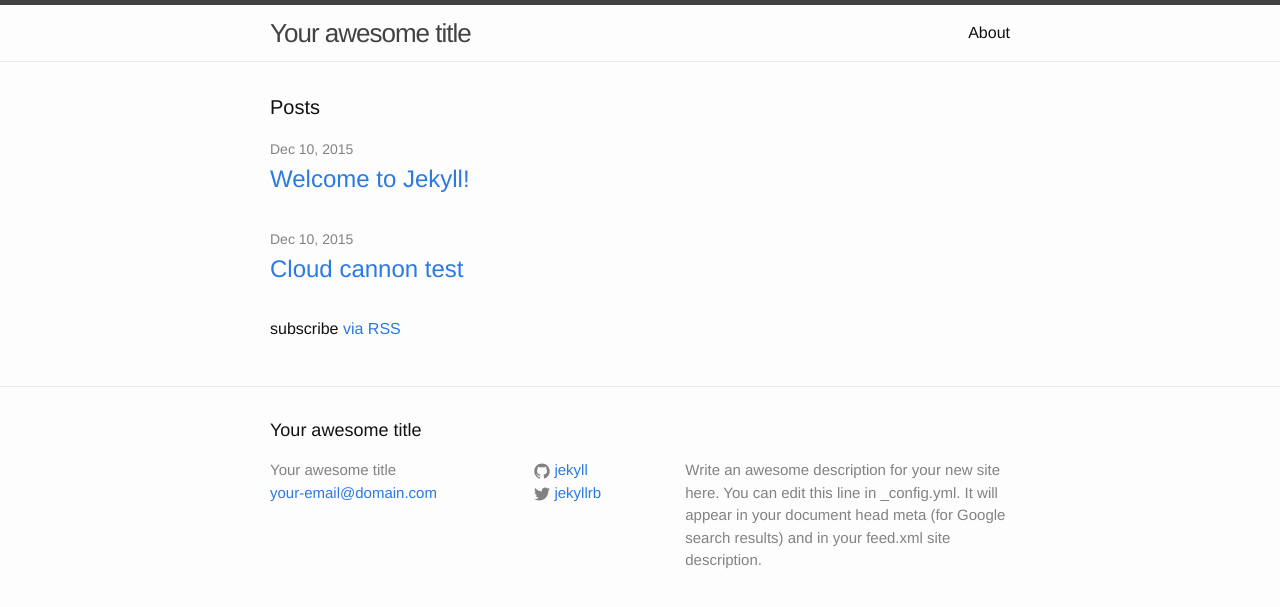
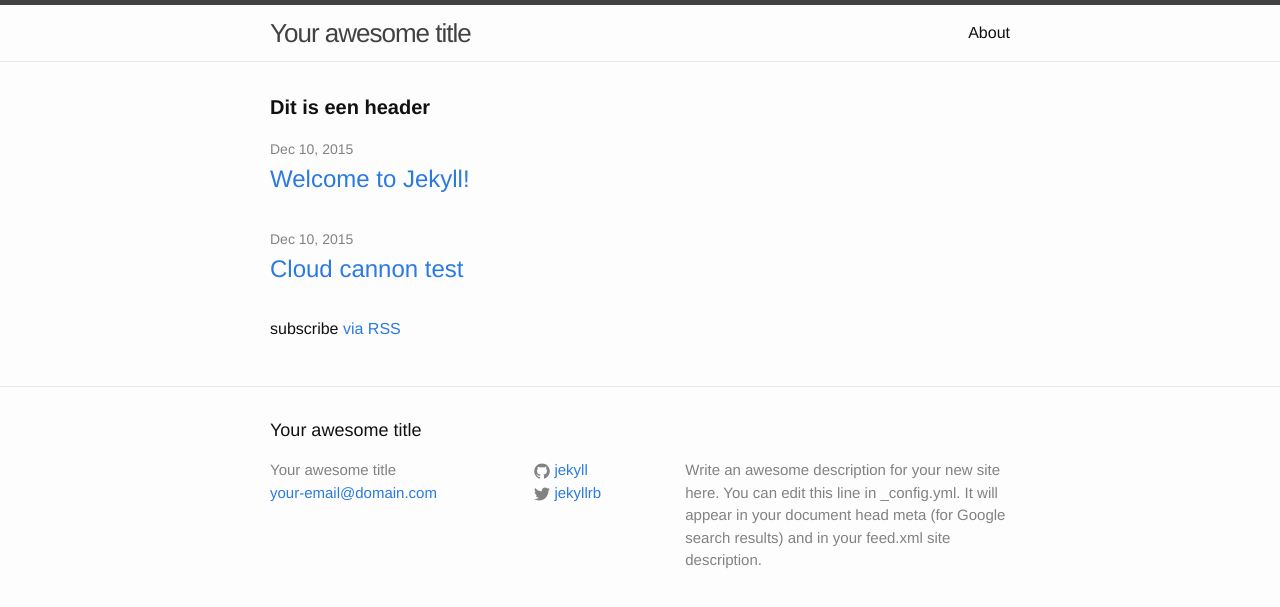
Before and after one commit to mvaneijgen/cloudcannon-test, a Jekyll site: the page built from index.html, in a window 1280 px wide. Shown: the top 607 px of the page. Built offline with Jekyll 4.4.1, drawn with Linux system fonts in a browser that asks for light colours.

Commit message:
Updated 'index.html' via CloudCannon

```diff
--- a/index.html
+++ b/index.html
@@ -4,7 +4,7 @@ layout: default
 
 <div class="home">
 
-  <h1 class="page-heading editable">Posts</h1>
+  <h1 class="page-heading editable"><strong>Dit is een header</strong></h1>
 
   <ul class="post-list">
     {% for post in site.posts %}
```
